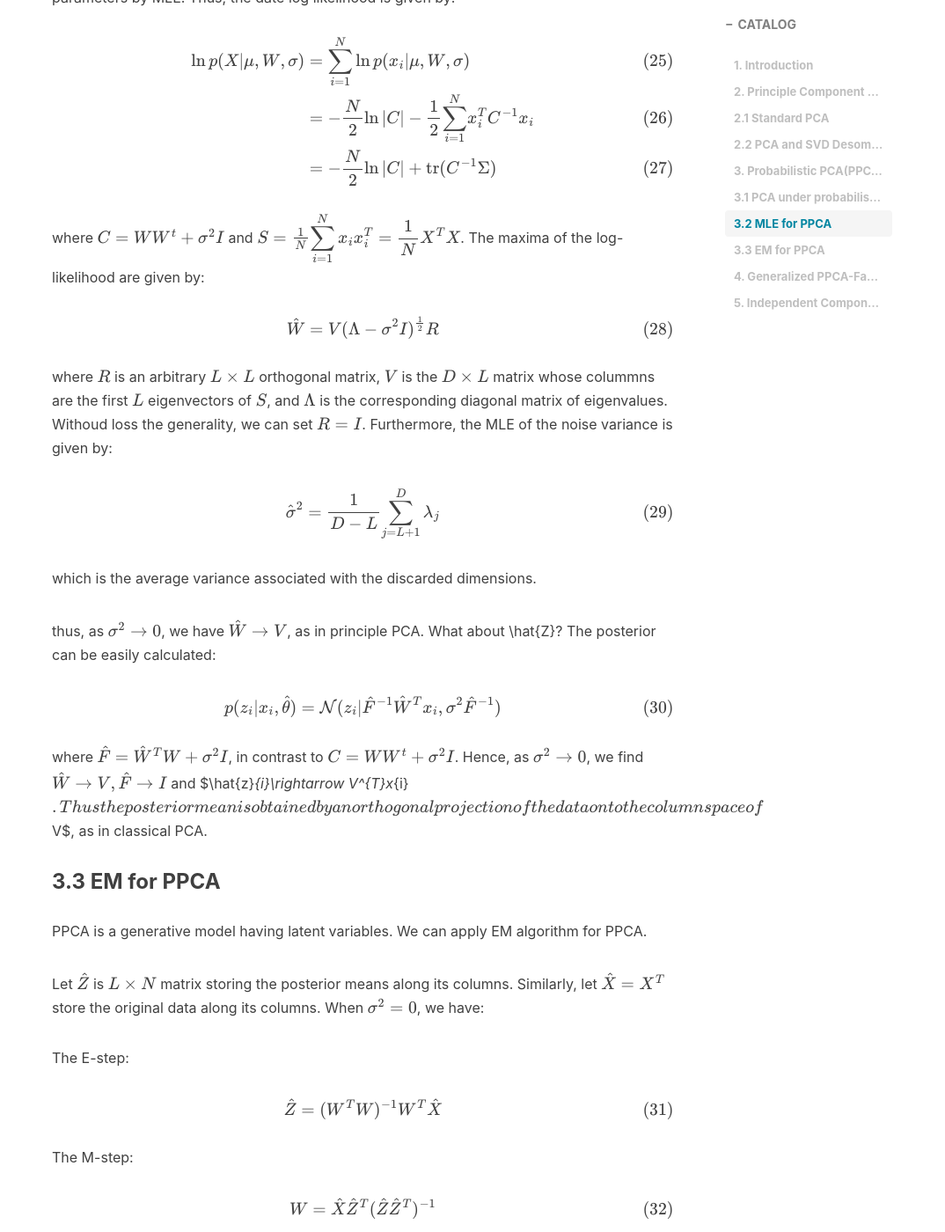
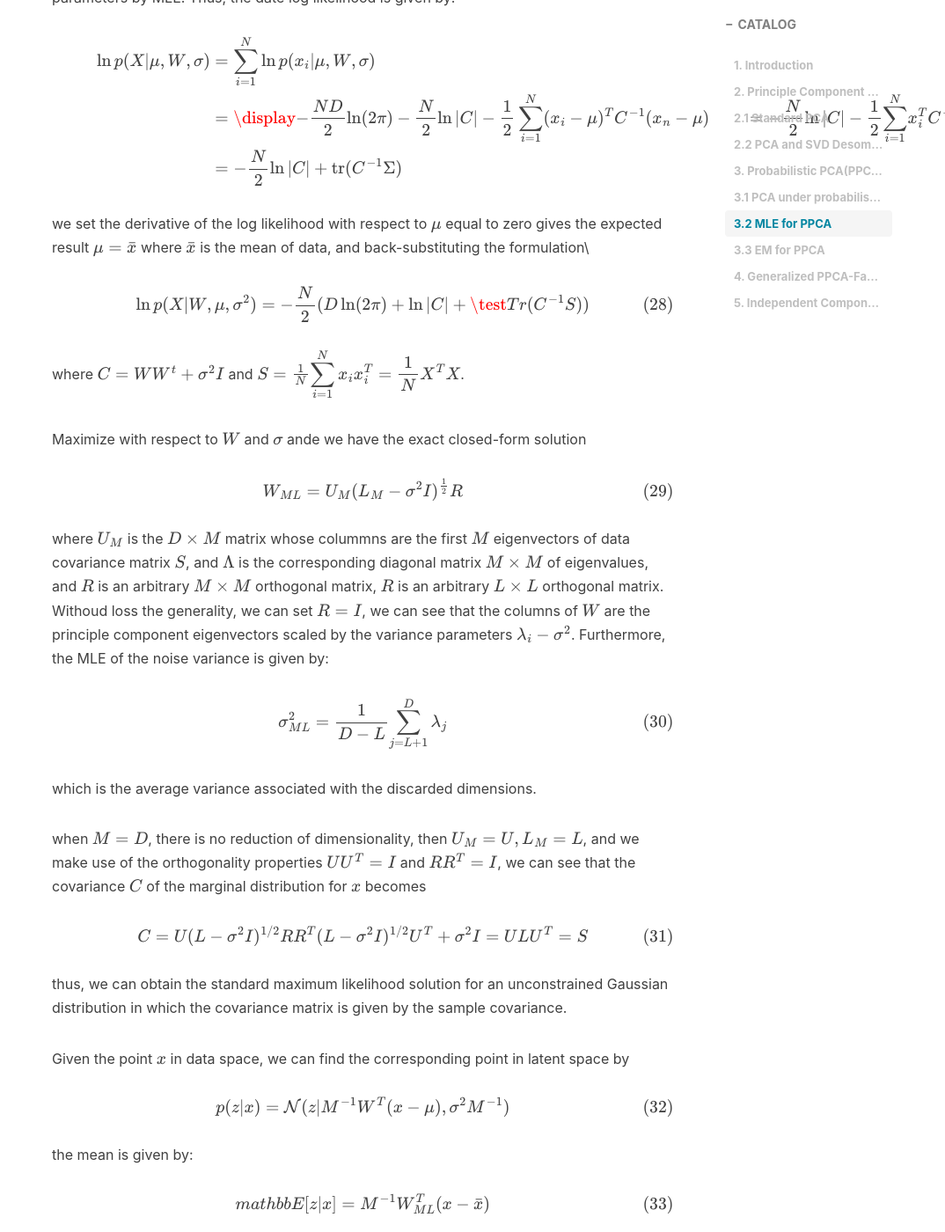
Before and after one commit to Gwan-Siu/gwansiu.github.io, a Jekyll site: the page built from _posts/2018-11-22-Dimension-Reduction.markdown, in a window 1280 px wide and 1400 px high, scrolled down 4992 px. Shown: the whole window at 88% size, without its empty margins (206-1280 px from the left). Built offline with Jekyll 4.4.1, drawn with Linux system fonts in a browser that asks for light colours; nearby versions of some CDN libraries; formulas are drawn with MathJax 3; comment, search, counter and statistics services are not loaded; some of the changed text lies outside the part shown.

Commit message:
EM,PCA, HMM update

```diff
--- a/_posts/2018-11-22-Dimension-Reduction.markdown
+++ b/_posts/2018-11-22-Dimension-Reduction.markdown
@@ -143,7 +143,7 @@
 
 $$
 \begin{equation}
-p(x)\int p(x\vert z)p(z)\mathrm{d}z
+p(x)=\int p(x\vert z)p(z)\mathrm{d}z
 \end{equation}
 $$
 
@@ -186,7 +186,7 @@
 
 and hence is dependent of $R$. Thus there is a whole family of matrices $\hat{W}$ all of which can give the same result.
 
-Besides the distribution $p(x)$, we will also require the posterior distribution $p(z\vert x)$, and is given by:
+under the framework of linear gaussian system, the posterior distribution $p(z\vert x)$ also is gaussian distribution, and is given by:
 
 $$
 \begin{equation}
@@ -203,60 +203,117 @@
 $$
 \begin{align}
 \ln p(X\vert \mu, W,\sigma)&=\displaystyle{\sum_{i=1}^{N}}\ln p(x_{i}\vert \mu, W, \sigma) \\
+&= \display{-\frac{ND}{2}\ln (2\pi) -\frac{N}{2}\ln\vert C\vert -\frac{1}{2}\sum_{i=1}^{N}(x_{i}-\mu)^{T}C^{-1}(x_{n}-\mu)}
 &= -\frac{N}{2}\ln\vert C\vert -\frac{1}{2}\displaystyle{\sum_{i=1}^{N}}x_{i}^{T}C^{-1}x_{i} \\
 &=-\frac{N}{2}\ln \vert C\vert +\text{tr}(C^{-1}\Sigma)
 \end{align}
 $$
 
-where $C=WW^{t}+\sigma^{2}I$ and $S=\frac{1}{N}\displaystyle{\sum_{i=1}^{N}x_{i}x_{i}^{T}}=\frac{1}{N}X^{T}X$. The maxima of the log-likelihood are given by:
+we set the derivative of the log likelihood with respect to $\mu$ equal to zero gives the expected result $\mu=\bar{x}$ where $\bar{x}$ is the mean of data, and back-substituting the formulation\
 
 $$
 \begin{equation}
-\hat{W} = V(\Lambda-\sigma^{2}I)^{\frac{1}{2}}R
+\ln p(X\vert W,\mu,\sigma^{2}) = -\frac{N}{2}(D\ln (2\pi)+\ln\vert C\vert +\test{Tr}(C^{-1}S))
 \end{equation}
 $$
 
-where $R$ is an arbitrary $L\times L$ orthogonal matrix, $V$ is the $D\times L$ matrix whose colummns are the first $L$ eigenvectors of $S$, and $\Lambda$ is the corresponding diagonal matrix of eigenvalues. Withoud  loss the generality, we can set $R=I$. Furthermore, the MLE of the noise variance is given by:
+where $C=WW^{t}+\sigma^{2}I$ and $S=\frac{1}{N}\displaystyle{\sum_{i=1}^{N}x_{i}x_{i}^{T}}=\frac{1}{N}X^{T}X$.
+
+Maximize with respect to $W$ and $\sigma$ ande we have the exact closed-form solution
 
 $$
 \begin{equation}
-\hat{\sigma}^{2}=\frac{1}{D-L} \displaystyle{\sum_{j=L+1}^{D}\lambda_{j}}
+W_{ML} = U_{M}(L_{M}-\sigma^{2}I)^{\frac{1}{2}}R
+\end{equation}
+$$
+
+where $U_{M}$ is the $D\times M$ matrix whose colummns are the first $M$ eigenvectors of data covariance matrix $S$, and $\Lambda$ is the corresponding diagonal matrix $M\times M$ of eigenvalues, and $R$ is an arbitrary $M\times M$ orthogonal matrix, $R$ is an arbitrary $L\times L$ orthogonal matrix. Withoud  loss the generality, we can set $R=I$, we can see that the columns of $W$ are the principle component eigenvectors scaled by the variance parameters $\lambda_{i}-\sigma^{2}$. Furthermore, the MLE of the noise variance is given by:
+
+$$
+\begin{equation}
+\sigma^{2}_{ML}=\frac{1}{D-L} \displaystyle{\sum_{j=L+1}^{D}\lambda_{j}}
 \end{equation}
 $$
 
 which is the average variance associated with the discarded dimensions.
 
-thus, as $\sigma^{2}\rightarrow 0$, we have $\hat{W}\rightarrow V$, as in principle PCA. What about \hat{Z}? The posterior can be easily calculated:
+when $M=D$, there is no reduction of dimensionality, then $U_{M}=U,L_{M}=L$, and we make use of the orthogonality properties $UU^{T}=I$ and $RR^{T}=I$, we can see that the covariance $C$ of the marginal distribution for $x$ becomes
 
 $$
 \begin{equation}
-p(z_{i}\vert x_{i}, \hat{\theta}) = \mathcal{N}(z_{i}\vert \hat{F}^{-1}\hat{W}^{T}x_{i}, \sigma^{2}\hat{F}^{-1})
+C=U(L-\sigma^{2}I)^{1/2}RR^{T}(L-\sigma^{2}I)^{1/2}U^{T}+\sigma^{2}I=ULU^{T}=S
 \end{equation}
 $$
 
-where $\hat{F}=\hat{W}^{T}W+\sigma^{2}I$, in contrast to $C=WW^{t}+\sigma^{2}I$. Hence, as $\sigma^{2}\rightarrow 0$, we find $\hat{W}\rightarrow V,\hat{F}\rightarrow I$ and $\hat{z}_{i}\rightarrow V^{T}x_{i}$. Thus the posterior mean is obtained by an orthogonal projection of the data onto the column space of $V$, as in classical PCA.
+thus, we can obtain the standard maximum likelihood solution for an unconstrained Gaussian distribution in which the covariance matrix is given by the sample covariance.
+
+Given the point $x$ in data space, we can find the corresponding point in latent space by
+
+$$
+\begin{equation}
+p(z\vert x)=\mathcal{N}(z\vert M^{-1}W^{T}(x-\mu), \sigma^{2}M^{-1})
+\end{equation}
+$$
+
+the mean is given by:
+
+$$
+\begin{equation}
+mathbb{E}[z\vert x] = M^{-1}W_{ML}^{T}(x-\bar{x})
+\end{equation}
+$$
+
+where $M=WW^{T} + \sigma^{2}I$. Back project to data space by $W\mathbb{E}[z\vert x] +\mu$. When $\lim \sigma\rightarrow 0$, then the posterior mean reduces to
+
+$$
+\begin{equation}
+(W_{ML}^{T}W_{ML})^{-1}W_{ML}^{T}(x-\bar{x})
+\end{equation}
+$$
+
+
 
 ### 3.3 EM for PPCA
 
-PPCA is a generative model having latent variables. We can apply EM algorithm for PPCA.
+PPCA is a generative model having latent variables. We can apply EM algorithm for PPCA. Firstly, we take the expectation of the complete-data log likelihood and take its expectation with respect to the posterior distribution of the latent distribition evaluated using "old" parameters values. Secondly, maximization of this expected complete-data log likelihood and we update the "new" parameters.
 
-Let $\hat{Z}$ is $L\times N$ matrix storing the posterior means along its columns. Similarly, let $\hat{X}=X^{T}$ store the original data along its columns. When $\sigma^{2}=0$, we have:
-
-The E-step:
+the complete-log data likelihood:
 
 $$
 \begin{equation}
-\hat{Z} = (W^{T}W)^{-1}W^{T}\hat{X}
+\ln p(X,Z\vert \mu, W, \sigma^{2}) = \sum_{i=1}^{N}(\ln p(x_{i}\vert z_{i}) + \ln p(z_{n}))
 \end{equation}
 $$
 
-The M-step:
+taking the expectation with respect to the posterior distribution over the latent variables, we obtain
 
 $$
-\begin{equation}
-W=\hat{X}\hat{Z}^{T}(\hat{Z}\hat{Z}^{T})^{-1}
-\end{equation}
+\begin{align}
+\mathbb{E}[\ln p(X,Z\vert \mu, W, \sigma^{2})] = -\sum_{i=1}^{N}(\frac{D}{2}\ln(2\pi\sigma^{2})+\frac{1}{2}\text{Tr}(\mathbb{E}[z_{n}z_{n}^{T}])+\frac{1}{2\sigma^{2}}\Vert x_{i}-\mu\Vert^{2} \\
+&-\frac{1}{\sigma^{2}}\mathbb{E}[z_{n}]^{T}W^{T}(x_{i}-\mu)+\frac{1}{2\sigma^{2}}\text{Tr}(\mathbb{E}[z_{n}z_{n}^{T}]W^{T}W))
+\end{align}
 $$
+
+
+The E-step, we use old parameter to evaluate:
+
+$$
+\begin{align}
+\mathbb{E}[z_{n}] &= M^{-1}W^{T}(x_{i}-\mu) \\
+\mathbb{E}[z_{n}z_{n}^{T}] &= \sigma^{2}M^{-1} + \mathbb{E}[z_{n}]\mathbb{E}[z_{n}]^{T}
+\end{align}
+$$
+
+The M-step, we maximize with respect to $W$ and $\sigma$, keeping the posterior statistics fixed
+
+$$
+\begin{align}
+W_{new} &= [\sum_{i=1}^{N}(x_{i}-\bar{x})\mathbb{E}[z_{n}]^{T}][\sum_{i=1}^{N}\mathbb{E}[z_{n}z_{n}]]^{-1} \\
+\sigma_{new}^{2} &= \frac{1}{ND}\sum_{i=1}^{N}(\Vert x_{i}-\bar{x}\Vert^{2} -2\mathbb{E}[z_{n}]^{T}W_{new}^{T}(x_{n}-\bar{x})+\text{Tr}(\mathbb{E}[z_{n}z_{n}^{T}]W_{new}^{T}W_{new}^{T}))
+\end{align}
+$$
+
+EM algorithm can be more computational efficient than conventional PCA in high-dimensional space. Conventional PCA takes $O(D^{3})$ computaion due to the eigendecomposition of the covariance matrix. In EM algorithm, we only take $O(MD^{2})$ because we are usually interested in first largest M dimension.
 
 ## 4. Generalized PPCA-Factor analysis and Kernel PCA
 
```
Also changed, not shown: _posts/2018-11-21-Expectation-Maximization.markdown (+51 -5 lines), _posts/2018-12-07-HMM.markdown (+6 -3 lines).
